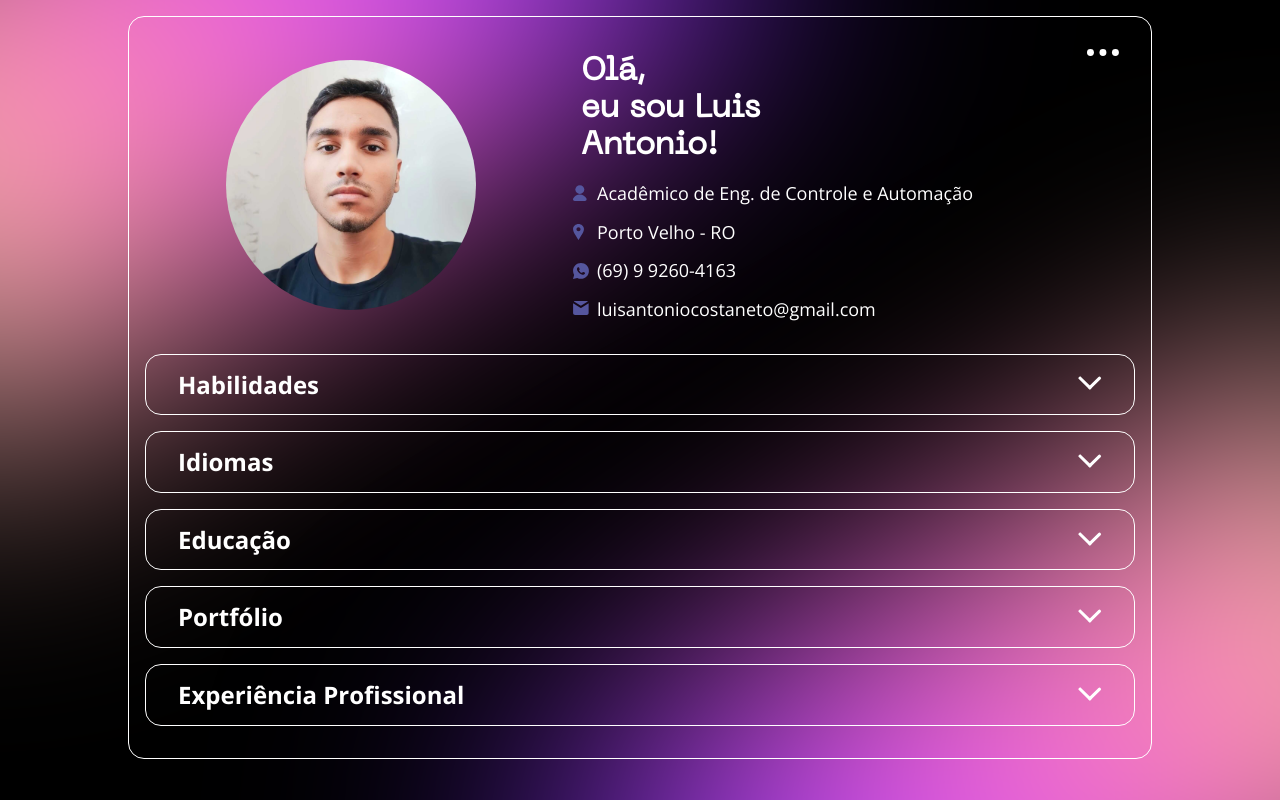
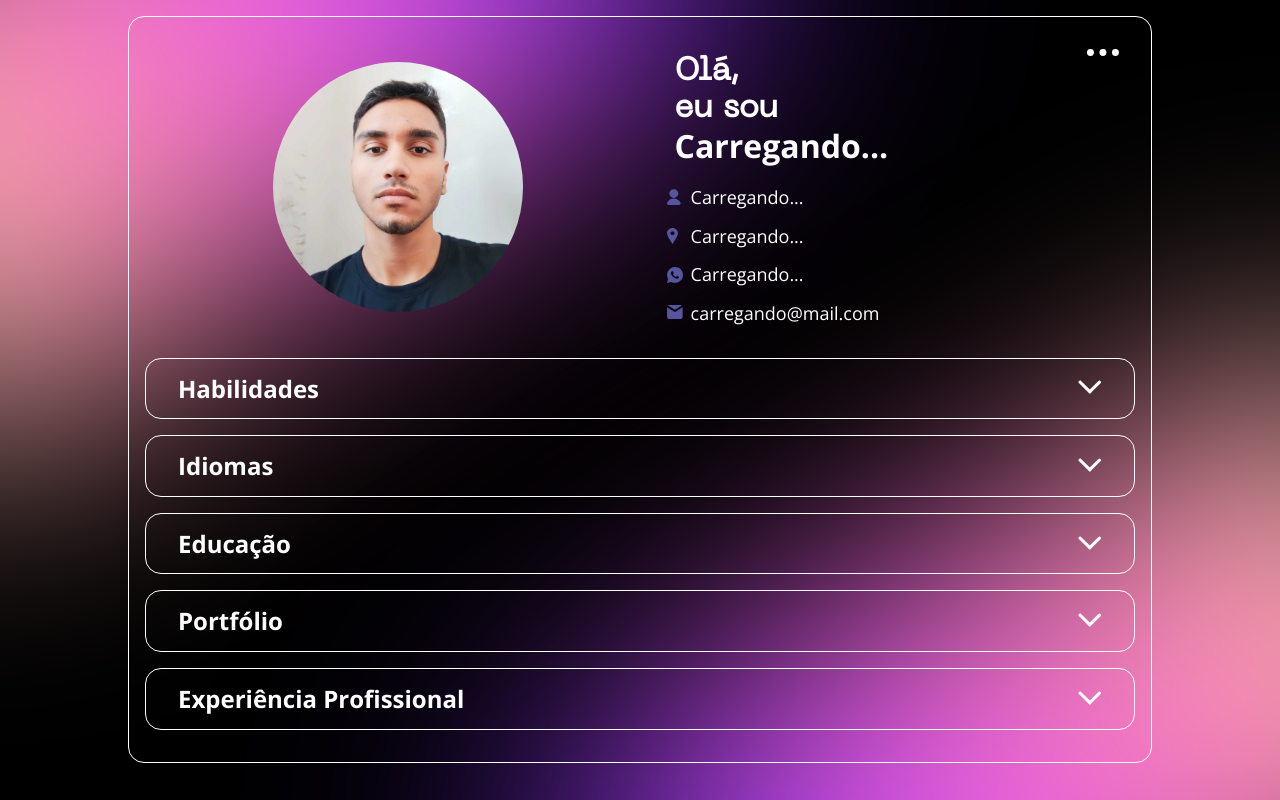
Before and after one commit to Dom4Master/Projeto-Final--Portf-lio-, a plain HTML site: page index.html in a window 1280 px wide. Drawn offline with nearby package versions, Linux system fonts and the light colour scheme.

Commit message:
modified:   index.html

```diff
--- a/index.html
+++ b/index.html
@@ -29,20 +29,26 @@
 <body>
     <main class="main">
         <header>
-            <img src="/assets/img/Foto3x4.jpg" alt="Foto do Luis" class="photo">
+            <img src="/assets/img/Foto3x4.jpg" alt="Foto de Perfil" class="photo profile.photo">
 
-            <h1 class="title">Olá, <br> eu sou Luis Antonio!</h1>
+            <h1 class="title">Olá, <br> eu sou <span class="profile.name">Carregando...</span></h1>
 
             <div class="information">
                 <p class="profile">
-                    <a href="https://www.linkedin.com/in/luís-antônio-costa-neto-6235a2260" target="_blank">Acadêmico de Eng. de Controle e Automação</a>
+                    <a href="https://www.linkedin.com/in/luís-antônio-costa-neto-6235a2260" target="_blank" class="profile.job">
+                        Carregando...
+                    </a>
                 </p>
-                <p class="location">Porto Velho - RO</p>
+                <p class="location"><span class="profile.location">Carregando...</span></p>
                 <p class="phone">
-                    <a href="tel:(69) 9 9260-4163">(69) 9 9260-4163</a>
+                    <a href="tel:(69) 9 9260-4163" class="profile.phone">
+                        Carregando...
+                    </a>
                 </p>
                 <p class="email">
-                    <a href="mailto:luisantoniocostaneto@gmail.com">luisantoniocostaneto@gmail.com</a>
+                    <a href="mailto:luisantoniocostaneto@gmail.com" class="profile.email">
+                        carregando@mail.com
+                    </a>
                 </p>
             </div>
         </header>
```
